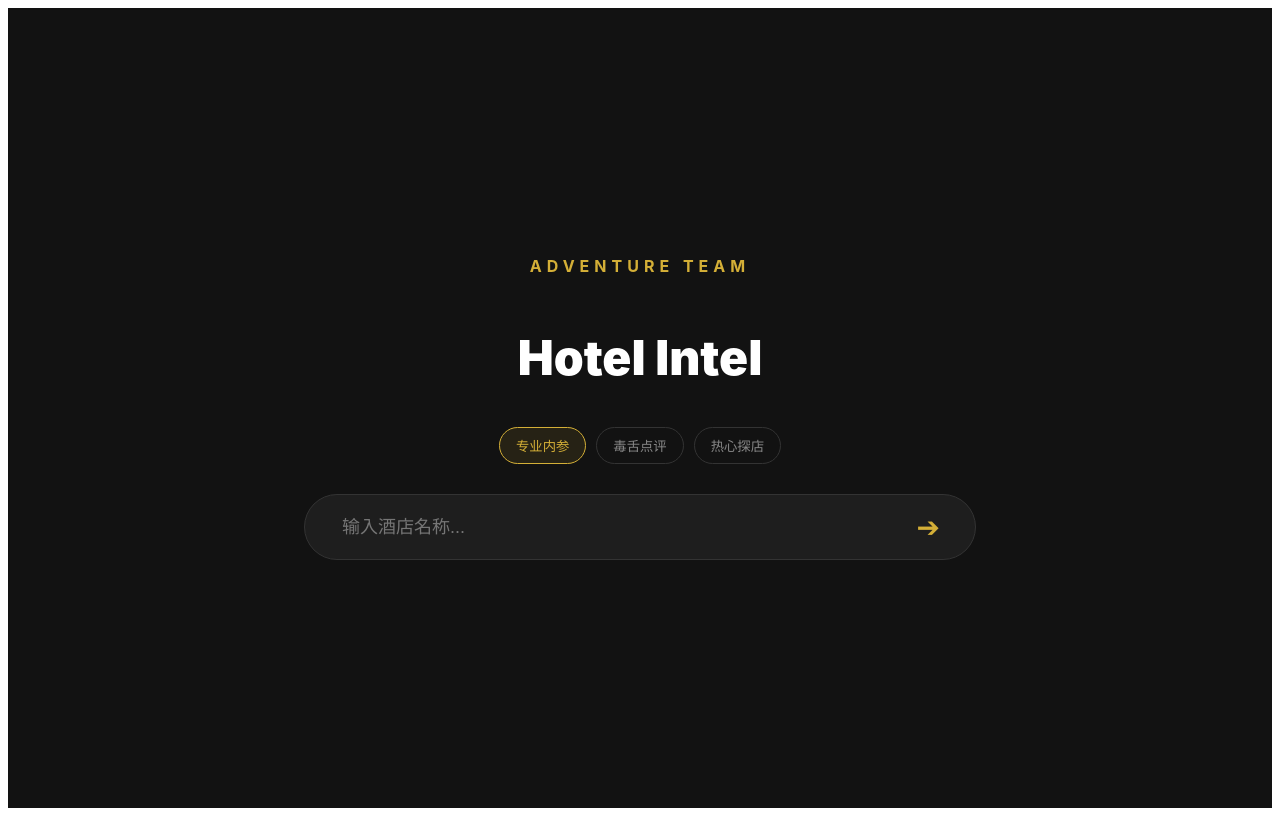
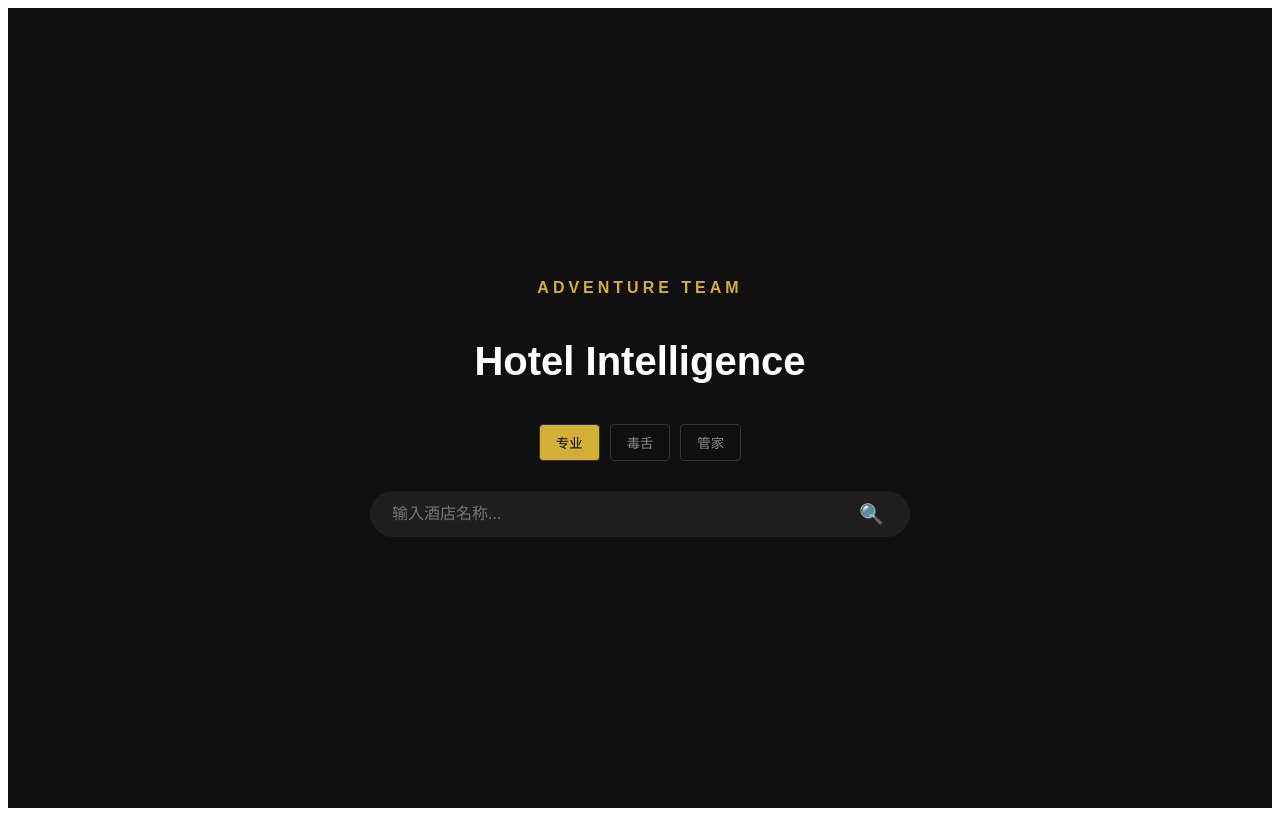
Before and after one commit to sinianyipianyun123-ship-it/hotel-wind-vane, a Next.js app: page / in a window 1280 px wide. Built offline with nearby package versions, Linux system fonts and the light colour scheme.

Commit message:
update V23

```diff
--- a/app/page.tsx
+++ b/app/page.tsx
@@ -1,143 +1,125 @@
 "use client";
-import React, { useState } from 'react';
+import React, { useState, useEffect } from 'react';
+// 注意：如果运行报错，请确保你在终端执行过: npm install @google/generative-ai
 import { GoogleGenerativeAI } from "@google/generative-ai";
 
-// 🔑 你的 Key 已经填入
-const GOOGLE_KEY = "AIzaSyBfbvl6kvWWRAvY__2698hbXDaJp1QXq10";
+// 🔑 已填入你图片中的最新 Key
+const KEY_VAL = "AIzaSyBfbvl6kvWWRAvY__2698hbXDaJp1QXq10";
 
-export default function HotelAdventureFinal() {
+export default function AdventureHotelApp() {
   const [stage, setStage] = useState('search');
   const [inputText, setInputText] = useState('');
   const [aiAnalysis, setAiAnalysis] = useState('');
-  const [accent, setAccent] = useState('Professional'); // 默认口音
+  const [accent, setAccent] = useState('Expert'); // 默认：专家口音
 
-  // 口音选项定义
-  const accents = [
-    { id: 'Professional', label: '专业内参', prompt: '语气干练、客观，像高端金融分析师。' },
-    { id: 'Humorous', label: '毒舌点评', prompt: '语气幽默、犀利，带点吐槽和毒舌。' },
-    { id: 'Enthusiastic', label: '热心探店', prompt: '语气亲切、热情，充满细节描述。' }
-  ];
+  // 🎭 Adventure Team 的口音逻辑
+  const accentConfigs = {
+    Expert: "专业、冷静、干练的行业专家口音",
+    Savage: "幽默、毒舌、犀利的吐槽口音",
+    Butler: "优雅、礼貌、细致的管家尊享口音"
+  };
 
   const handleSearch = async () => {
     if (!inputText) return;
     setStage('loading');
 
     try {
-      const genAI = new GoogleGenerativeAI(GOOGLE_KEY);
+      const genAI = new GoogleGenerativeAI(KEY_VAL);
       const model = genAI.getGenerativeModel({ model: "gemini-1.5-flash" });
 
-      const currentAccent = accents.find(a => a.id === accent)?.prompt;
-
-      const prompt = `
-        你是一个资深的酒店调研员。
-        用户搜索了：'${inputText}'。
-        要求：
-        1. 点评要求：${currentAccent}
-        2. 字数：120字以内。
-        3. 特殊逻辑：如果是"北京万达文华酒店"，必须强调其中式奢华风格和官网¥998的性价比。
-        4. 身份：你是 Adventure Team 的首席分析师。
-      `;
+      const prompt = `你现在是 Adventure Team 的首席调研员。
+      用户搜索酒店：'${inputText}'。
+      请切换到【${accentConfigs[accent as keyof typeof accentConfigs]}】为用户提供120字以内的调研摘要。
+      特殊要求：如果涉及北京万达文华酒店，必须提到官网¥998的绝对价格优势。`;
 
       const result = await model.generateContent(prompt);
-      setAiAnalysis(result.response.text());
+      const response = await result.response;
+      setAiAnalysis(response.text());
       setStage('report');
     } catch (err) {
-      setAiAnalysis("分析暂时不可用，可能是 API 连接受限。请检查 Vercel 部署环境或稍后再试。");
+      console.error(err);
+      setAiAnalysis("获取报告失败。原因可能是：1. API Key 刚创建需要等1分钟生效；2. 网络不稳定。请稍后重试。");
       setStage('report');
     }
   };
 
   return (
-    <div style={{ backgroundColor: '#121212', minHeight: '100vh', color: '#e0e0e0', fontFamily: 'Inter, system-ui, sans-serif' }}>
+    <div style={{ backgroundColor: '#0f0f0f', minHeight: '100vh', color: '#fff', fontFamily: 'Arial, sans-serif' }}>
 
-      {/* 1. 搜索页面 */}
+      {/* 搜索界面 */}
       {stage === 'search' && (
         <div style={{ display: 'flex', flexDirection: 'column', alignItems: 'center', justifyContent: 'center', height: '100vh', padding: '0 20px' }}>
-          <div style={{ color: '#d4af37', fontWeight: 'bold', letterSpacing: '5px', marginBottom: '20px' }}>ADVENTURE TEAM</div>
-          <h1 style={{ fontSize: '48px', fontWeight: '900', marginBottom: '40px', textAlign: 'center', color: '#fff' }}>Hotel Intel</h1>
+          <div style={{ color: '#d4af37', fontWeight: 'bold', letterSpacing: '4px', marginBottom: '15px' }}>ADVENTURE TEAM</div>
+          <h1 style={{ fontSize: '40px', fontWeight: 'bold', marginBottom: '40px' }}>Hotel Intelligence</h1>
 
-          {/* 口音选择逻辑 */}
+          {/* 口音偏好选择器 */}
           <div style={{ display: 'flex', gap: '10px', marginBottom: '30px' }}>
-            {accents.map(a => (
+            {Object.keys(accentConfigs).map((a) => (
               <button
-                key={a.id}
-                onClick={() => setAccent(a.id)}
+                key={a}
+                onClick={() => setAccent(a)}
                 style={{
-                  padding: '8px 16px',
-                  borderRadius: '20px',
-                  border: accent === a.id ? '1px solid #d4af37' : '1px solid #333',
-                  backgroundColor: accent === a.id ? 'rgba(212,175,55,0.1)' : 'transparent',
-                  color: accent === a.id ? '#d4af37' : '#888',
-                  cursor: 'pointer',
-                  transition: '0.3s'
+                  padding: '8px 16px', borderRadius: '4px', border: '1px solid #333',
+                  backgroundColor: accent === a ? '#d4af37' : 'transparent',
+                  color: accent === a ? '#000' : '#888',
+                  cursor: 'pointer', transition: '0.3s'
                 }}
               >
-                {a.label}
+                {a === 'Expert' ? '专业' : a === 'Savage' ? '毒舌' : '管家'}
               </button>
             ))}
           </div>
 
-          <div style={{ backgroundColor: '#1e1e1e', borderRadius: '50px', padding: '15px 35px', display: 'flex', width: '100%', maxWidth: '600px', border: '1px solid #333' }}>
+          <div style={{ display: 'flex', width: '100%', maxWidth: '500px', backgroundColor: '#1e1e1e', borderRadius: '30px', padding: '10px 20px' }}>
             <input
-              autoFocus
+              style={{ flex: 1, backgroundColor: 'transparent', border: 'none', color: '#fff', outline: 'none', fontSize: '16px' }}
+              placeholder="输入酒店名称..."
               value={inputText}
               onChange={(e) => setInputText(e.target.value)}
               onKeyDown={(e) => e.key === 'Enter' && handleSearch()}
-              placeholder="输入酒店名称..."
-              style={{ flex: 1, border: 'none', outline: 'none', fontSize: '18px', backgroundColor: 'transparent', color: '#fff' }}
             />
-            <span onClick={handleSearch} style={{ cursor: 'pointer', fontSize: '28px', color: '#d4af37' }}>➔</span>
+            <button onClick={handleSearch} style={{ background: 'none', border: 'none', cursor: 'pointer', fontSize: '20px' }}>🔍</button>
           </div>
         </div>
       )}
 
-      {/* 2. 调研报告页面 */}
+      {/* 调研报告界面 */}
       {stage === 'report' && (
-        <div style={{ maxWidth: '850px', margin: '0 auto', padding: '60px 20px' }}>
-          <div style={{ display: 'flex', justifyContent: 'space-between', borderBottom: '1px solid #333', paddingBottom: '20px', marginBottom: '50px' }}>
-            <span style={{ fontWeight: 'bold', color: '#d4af37' }}>ADVENTURE TEAM / INTERNAL REPORT</span>
-            <span style={{ opacity: 0.5 }}>STATUS: FINALIZED</span>
+        <div style={{ maxWidth: '800px', margin: '0 auto', padding: '60px 20px' }}>
+          <header style={{ display: 'flex', justifyContent: 'space-between', borderBottom: '1px solid #333', paddingBottom: '20px', marginBottom: '40px' }}>
+            <span style={{ color: '#d4af37', fontWeight: 'bold' }}>INTERNAL DATA / {accent.toUpperCase()}</span>
+            <span style={{ cursor: 'pointer', color: '#888' }} onClick={() => setStage('search')}>返回搜索</span>
+          </header>
+
+          <h1 style={{ fontSize: '36px', marginBottom: '40px' }}>{inputText}</h1>
+
+          {/* 模拟对比价格 */}
+          <div style={{ display: 'grid', gridTemplateColumns: 'repeat(4, 1fr)', gap: '10px', marginBottom: '50px' }}>
+             {[
+               {name:'官网', price:'998', best:true},
+               {name:'Ctrip', price:'1029', best:false},
+               {name:'Agoda', price:'1023', best:false},
+               {name:'Booking', price:'1050', best:false}
+             ].map((shop, i) => (
+               <div key={i} style={{ backgroundColor: shop.best ? '#d4af37' : '#1e1e1e', color: shop.best ? '#000' : '#fff', padding: '20px 10px', textAlign: 'center', borderRadius: '4px' }}>
+                 <div style={{ fontSize: '12px', opacity: 0.8 }}>{shop.name}</div>
+                 <div style={{ fontSize: '22px', fontWeight: 'bold', marginTop: '5px' }}>¥{shop.price}</div>
+               </div>
+             ))}
           </div>
 
-          <h1 style={{ fontSize: '42px', fontWeight: '900', textAlign: 'center', marginBottom: '50px', color: '#fff' }}>{inputText}</h1>
-
-          {/* 价格对比模块 */}
-          <div style={{ display: 'grid', gridTemplateColumns: 'repeat(4, 1fr)', gap: '15px', marginBottom: '60px' }}>
-            {[
-              {n:'官方/Direct', p:'998', b:true},
-              {n:'Ctrip', p:'1029'},
-              {n:'Agoda', p:'1023'},
-              {n:'Booking', p:'1050'}
-            ].map((item, i) => (
-              <div key={i} style={{
-                backgroundColor: item.b ? '#d4af37' : '#1e1e1e',
-                color: item.b ? '#000' : '#fff',
-                padding: '25px 10px',
-                textAlign: 'center',
-                borderRadius: '4px'
-              }}>
-                <div style={{ fontSize: '11px', opacity: 0.7, marginBottom: '10px' }}>{item.n}</div>
-                <div style={{ fontSize: '24px', fontWeight: 'bold' }}>¥{item.p}</div>
-              </div>
-            ))}
+          {/* AI 分析内容 */}
+          <div style={{ backgroundColor: '#1e1e1e', padding: '30px', borderRadius: '8px', borderLeft: '4px solid #d4af37' }}>
+            <h3 style={{ margin: '0 0 15px 0', fontSize: '14px', color: '#d4af37' }}>ADVENTURE AI 分析摘要</h3>
+            <p style={{ lineHeight: '1.8', color: '#ccc', fontSize: '16px' }}>{aiAnalysis}</p>
           </div>
-
-          {/* AI 分析摘要 */}
-          <div style={{ backgroundColor: '#1e1e1e', padding: '40px', borderRadius: '8px', borderLeft: '4px solid #d4af37' }}>
-            <h3 style={{ fontSize: '14px', color: '#d4af37', marginBottom: '20px', letterSpacing: '2px' }}>AI ANALYSIS ({accent})</h3>
-            <div style={{ fontSize: '17px', lineHeight: '1.8', color: '#ccc' }}>
-              {aiAnalysis}
-            </div>
-          </div>
-
-          <p onClick={() => setStage('search')} style={{ textAlign: 'center', marginTop: '50px', cursor: 'pointer', color: '#888', textDecoration: 'underline' }}>← 返回重新搜索</p>
         </div>
       )}
 
-      {/* 3. 加载状态 */}
+      {/* 加载界面 */}
       {stage === 'loading' && (
-        <div style={{ display: 'flex', justifyContent: 'center', alignItems: 'center', height: '100vh', fontSize: '20px', fontWeight: 'bold', color: '#d4af37' }}>
-          正在调取 Adventure Team 远程数据库...
+        <div style={{ display: 'flex', justifyContent: 'center', alignItems: 'center', height: '100vh', fontSize: '18px', color: '#d4af37' }}>
+          正在调取 Adventure Team 远程情报库...
         </div>
       )}
     </div>
```
